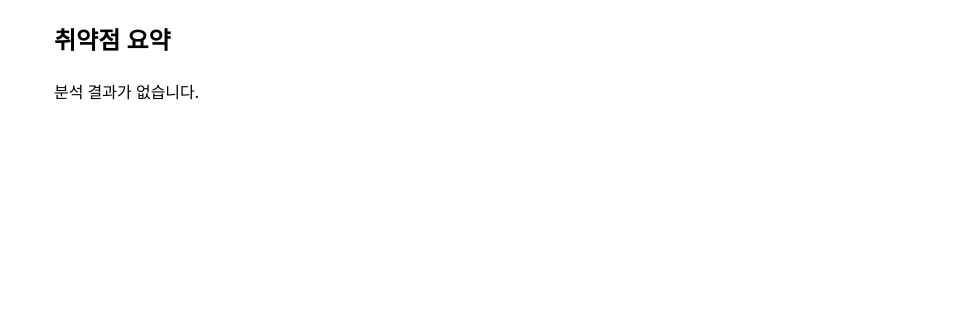
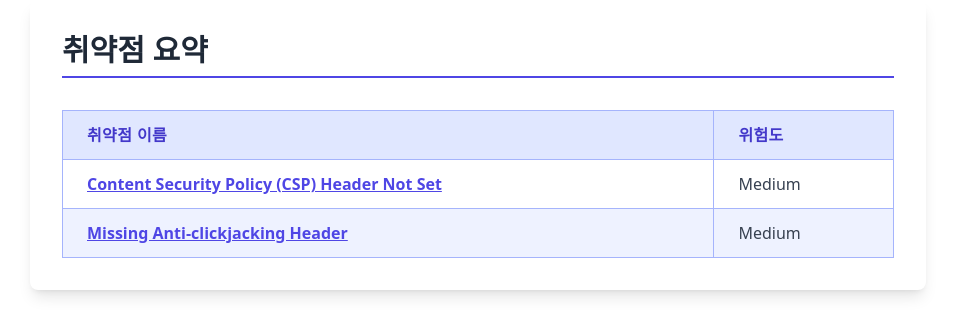
Before and after one commit to SecurePJT/zap_FrontEnd, a React (Create React App) app in the folder vuln-checker/: page /vulnerability-summary in a window 1280 px wide. Shown: the top 336 px of the page, without its empty margins (162-1117 px from the left). Built offline with nearby package versions, Linux system fonts and the light colour scheme.

Commit message:
7차 수정

```diff
--- a/vuln-checker/src/pages/VulnerabilitySummary.jsx
+++ b/vuln-checker/src/pages/VulnerabilitySummary.jsx
@@ -1,37 +1,60 @@
 //취약점 목록과 리스크 를 보여줌
 // VulnerabilitySummary.jsx
 import React from 'react';
-import { useLocation } from 'react-router-dom';
+import { Link, useLocation } from 'react-router-dom';
 
 export default function VulnerabilitySummary() {
   const location = useLocation();
-  // location.state?.alerts가 없으면 빈 배열로 초기화
-  const alerts = location.state?.alerts || [];
+
+  const exampleAlerts = [
+    {
+      risk: "Medium",
+      name: "Content Security Policy (CSP) Header Not Set",
+    },
+    {
+      risk: "Medium",
+      name: "Missing Anti-clickjacking Header",
+    },
+  ];
+
+  const alerts = location.state?.alerts && location.state.alerts.length > 0
+    ? location.state.alerts
+    : exampleAlerts;
 
   return (
-    <div className="max-w-4xl mx-auto p-6">
-      <h1 className="text-2xl font-bold mb-6">취약점 요약</h1>
+    <div className="max-w-4xl mx-auto p-8 bg-white rounded-lg shadow-lg">
+      <h1 className="text-3xl font-extrabold mb-8 text-gray-800 border-b-2 border-indigo-600 pb-2">
+        취약점 요약
+      </h1>
 
-      {alerts.length === 0 ? (
-        <p>분석 결과가 없습니다.</p>
-      ) : (
-        <table className="w-full border border-gray-300 border-collapse">
+      <table className="w-full table-auto border-collapse">
         <thead>
-            <tr className="bg-gray-100">
-              <th className="border border-gray-300 px-4 py-2 text-left">취약점 이름</th>
-              <th className="border border-gray-300 px-4 py-2 text-left">위험도</th>
+          <tr className="bg-indigo-100">
+            <th className="border border-indigo-300 px-6 py-3 text-left text-indigo-700 uppercase tracking-wide">취약점 이름</th>
+            <th className="border border-indigo-300 px-6 py-3 text-left text-indigo-700 uppercase tracking-wide">위험도</th>
           </tr>
         </thead>
         <tbody>
           {alerts.map((alert, index) => (
-              <tr key={index} className="hover:bg-gray-50">
-                <td className="border border-gray-300 px-4 py-2">{alert.name}</td>
-                <td className="border border-gray-300 px-4 py-2">{alert.risk}</td>
+            <tr
+              key={index}
+              className={`hover:bg-indigo-50 ${index % 2 === 0 ? 'bg-white' : 'bg-indigo-50'}`}
+            >
+              <td className="border border-indigo-300 px-6 py-3">
+                <Link
+                  to={`/vulnerability-detail/${encodeURIComponent(alert.name)}`}
+                  className="text-indigo-600 hover:text-indigo-900 font-semibold underline"
+                >
+                  {alert.name}
+                </Link>
+              </td>
+              <td className="border border-indigo-300 px-6 py-3 font-medium text-gray-700">
+                {alert.risk}
+              </td>
             </tr>
           ))}
         </tbody>
       </table>
-      )}
     </div>
   );
 }
```
Lines whose indentation alone changed are shown as unchanged.
